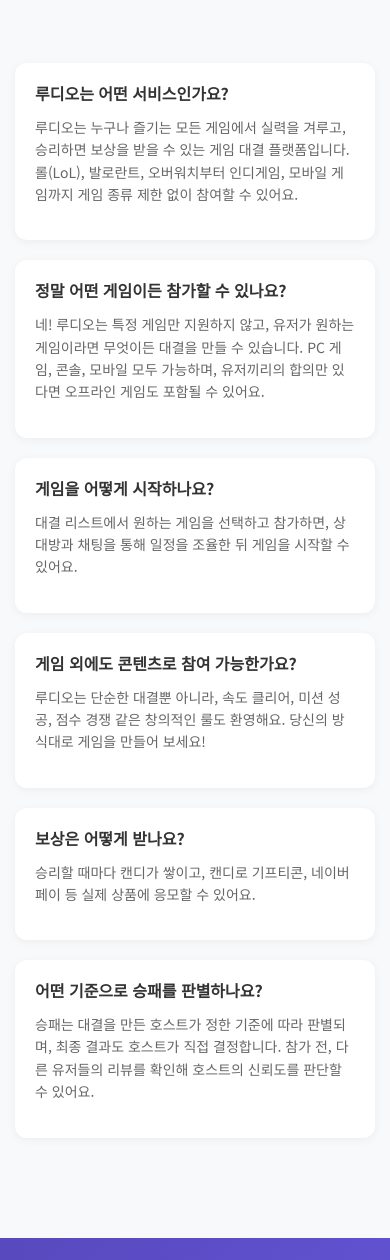
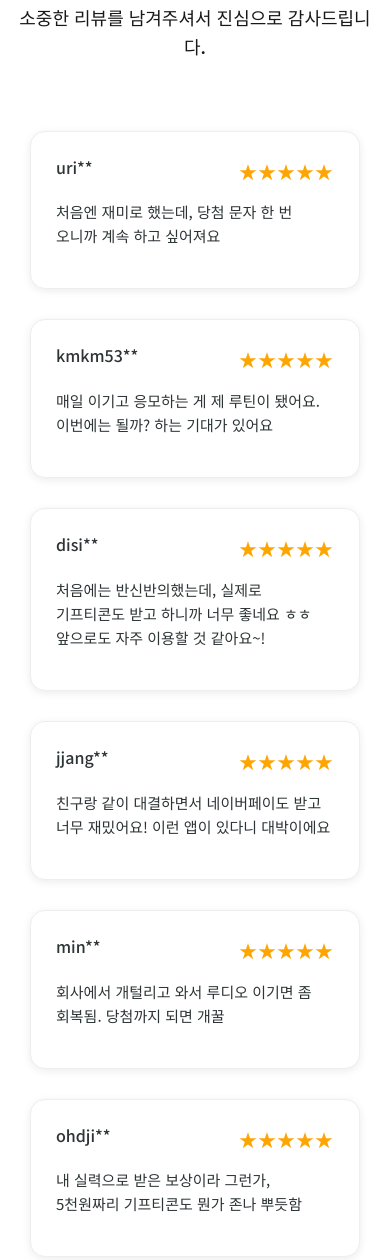
Before and after one commit to kojohy10/ludio_blog, a plain HTML site: page index.html in a window 390 px wide. Shown: the part 3827-5087 px from the top of the page. Drawn offline with Linux system fonts and the light colour scheme.

Commit message:
Add files via upload

```diff
--- a/index.html
+++ b/index.html
@@ -120,6 +120,104 @@
         </div>
     </section>
 
+    <section id="reviews">
+        <div class="container">
+            <div class="section-header">
+                <h2>고객분들의 베타테스트 실제후기</h2>
+                <p style="text-align:center; color:#000000; font-size:18px; margin-top: 10px; font-weight: 500; opacity: 0.9;">
+                    소중한 리뷰를 남겨주셔서 진심으로 감사드립니다.
+                </p>
+            </div>
+            <div class="reviews-grid">
+                <div class="review-card">
+                    <div class="review-header">
+                        <div class="user-info">
+                            <h4>uri**</h4>
+
+                        </div>
+                        <div class="review-rating">
+                            <span class="stars">★★★★★</span>
+                        </div>
+                    </div>
+                    <div class="review-content">
+                        <p>처음엔 재미로 했는데, 당첨 문자 한 번 오니까 계속 하고 싶어져요</p>
+                    </div>
+                </div>
+
+                <div class="review-card">
+                    <div class="review-header">
+                        <div class="user-info">
+                            <h4>kmkm53**</h4>
+
+                        </div>
+                        <div class="review-rating">
+                            <span class="stars">★★★★★</span>
+                        </div>
+                    </div>
+                    <div class="review-content">
+                        <p>매일 이기고 응모하는 게 제 루틴이 됐어요. 이번에는 될까? 하는 기대가 있어요</p>
+                    </div>
+                </div>
+
+                <div class="review-card">
+                    <div class="review-header">
+                        <div class="user-info">
+                            <h4>disi**</h4>
+                        </div>
+                        <div class="review-rating">
+                            <span class="stars">★★★★★</span>
+                        </div>
+                    </div>
+                    <div class="review-content">
+                        <p>처음에는 반신반의했는데, 실제로 기프티콘도 받고 하니까 너무 좋네요 ㅎㅎ 앞으로도 자주 이용할 것 같아요~!</p>
+                    </div>
+                </div>
+
+                <div class="review-card">
+                    <div class="review-header">
+                        <div class="user-info">
+                            <h4>jjang**</h4>
+                        </div>
+                        <div class="review-rating">
+                            <span class="stars">★★★★★</span>
+                        </div>
+                    </div>
+                    <div class="review-content">
+                        <p>친구랑 같이 대결하면서 네이버페이도 받고 너무 재밌어요! 이런 앱이 있다니 대박이에요</p>
+                    </div>
+                </div>
+
+                <div class="review-card">
+                    <div class="review-header">
+                        <div class="user-info">
+                            <h4>min**</h4>
+                        </div>
+                        <div class="review-rating">
+                            <span class="stars">★★★★★</span>
+                        </div>
+                    </div>
+                    <div class="review-content">
+                        <p>회사에서 개털리고 와서 루디오 이기면 좀 회복됨. 당첨까지 되면 개꿀</p>
+                    </div>
+                </div>
+
+                <div class="review-card">
+                    <div class="review-header">
+                        <div class="user-info">
+                            <h4>ohdji**</h4>
+                        </div>
+                        <div class="review-rating">
+                            <span class="stars">★★★★★</span>
+                        </div>
+                    </div>
+                    <div class="review-content">
+                        <p>내 실력으로 받은 보상이라 그런가, 5천원짜리 기프티콘도 뭔가 존나 뿌듯함</p>
+                    </div>
+                </div>
+            </div>
+        </div>
+    </section>
+
     <section id="faq">
         <div class="container">
             <div class="section-header">
--- a/styles.css
+++ b/styles.css
@@ -418,98 +418,71 @@ nav ul li a:hover {
 
 /* 유저 후기 & 보상 예시 섹션 스타일 */
 #reviews {
-    background-color: var(--light-bg);
-    position: relative;
-    overflow: hidden;
+    padding: 80px 0;
+    background-color: var(--white);
 }
 
-#reviews::before {
-    content: '';
-    position: absolute;
-    width: 150px;
-    height: 150px;
-    background-color: var(--primary-color);
-    opacity: 0.05;
-    border-radius: 50%;
-    top: 100px;
-    right: 50px;
-}
-
-.reviews-slider {
-    display: flex;
+.reviews-grid {
+    display: grid;
+    grid-template-columns: repeat(auto-fit, minmax(300px, 1fr));
     gap: 30px;
-    overflow-x: auto;
-    padding: 20px 10px 40px;
-    margin-bottom: 80px;
-    scrollbar-width: thin;
-}
-
-.reviews-slider::-webkit-scrollbar {
-    height: 5px;
-}
-
-.reviews-slider::-webkit-scrollbar-track {
-    background: #f1f1f1;
-    border-radius: 10px;
-}
-
-.reviews-slider::-webkit-scrollbar-thumb {
-    background: var(--primary-color);
-    border-radius: 10px;
+    margin-top: 50px;
 }
 
 .review-card {
-    background-color: var(--white);
-    padding: 30px;
-    border-radius: var(--border-radius);
-    box-shadow: var(--card-shadow);
-    min-width: 350px;
-    flex: 0 0 auto;
+    background: white;
+    border-radius: 15px;
+    padding: 25px;
+    box-shadow: 0 2px 8px rgba(0, 0, 0, 0.08);
     transition: all 0.3s ease;
-    border-top: 4px solid var(--primary-color);
+    border: 1px solid #eee;
 }
 
 .review-card:hover {
     transform: translateY(-5px);
-    box-shadow: var(--hover-shadow);
+    box-shadow: 0 5px 15px rgba(0, 0, 0, 0.1);
 }
 
-.review-profile {
+.review-header {
     display: flex;
-    align-items: center;
-    margin-bottom: 20px;
+    justify-content: space-between;
+    align-items: flex-start;
+    margin-bottom: 15px;
 }
 
-.review-profile img {
-    width: 60px;
-    height: 60px;
-    border-radius: 50%;
-    object-fit: cover;
-    margin-right: 15px;
-    border: 3px solid #f2f2f2;
+.user-info h4 {
+    margin: 0;
+    font-size: 16px;
+    color: var(--text-color);
+    font-weight: 500;
 }
 
-.stars {
-    color: var(--secondary-color);
-    letter-spacing: 2px;
-    margin-top: 3px;
+.user-info p {
+    margin: 5px 0 0;
+    font-size: 14px;
+    color: var(--light-text);
 }
 
-.review-card p {
-    font-style: italic;
-    color: var(--light-text);
-    line-height: 1.8;
-    position: relative;
+.review-rating .stars {
+    color: #FFA502;
+    font-size: 18px;
+    letter-spacing: 1px;
 }
 
-.review-card p::before {
-    content: '"';
-    font-size: 50px;
-    position: absolute;
-    top: -20px;
-    left: -10px;
-    color: rgba(108, 92, 231, 0.1);
-    z-index: -1;
+.review-content {
+    margin-bottom: 0;
+}
+
+.review-content p {
+    font-size: 15px;
+    line-height: 1.6;
+    color: var(--text-color);
+    word-break: keep-all;
+}
+
+.review-footer {
+    padding-top: 15px;
+    border-top: 1px solid #eee;
 }
 
 .rewards-section {
@@ -995,6 +968,11 @@ footer {
         font-size: 18px;
         line-height: 1.6;
     }
+
+    .reviews-grid {
+        grid-template-columns: 1fr;
+        padding: 0 15px;
+    }
 }
 
 @media (max-width: 576px) {
```
